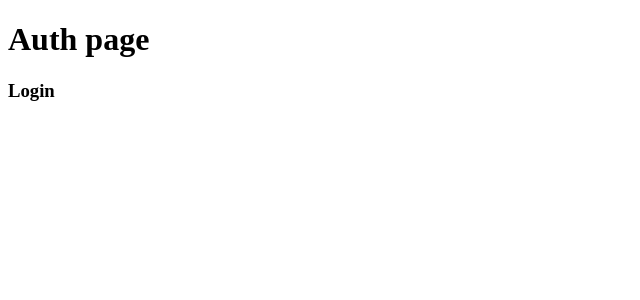
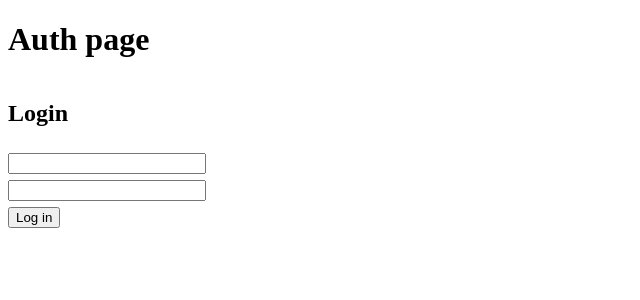
Before and after one commit to Julik2507/HelicopterProject, a SvelteKit app in the folder Our-Project/: page /auth in a window 1280 px wide. Shown: the top 300 px of the page, without its empty margins (0-640 px from the left). Built offline with nearby package versions, Linux system fonts and the light colour scheme.

Commit message:
Created layout

```diff
--- a/Our-Project/src/components/auth_panels/auth_login.svelte
+++ b/Our-Project/src/components/auth_panels/auth_login.svelte
@@ -1 +1,26 @@
-<h3>Login</h3>
+<script>
+    let input_email = "";
+    let input_password = "";
+</script>
+
+<div class="login_panel">
+    <h2>Login</h2>
+    <input class="input_text" type="text" name="email" bind:value={input_email}/>
+    <input class="input_text" type="password" name="password" bind:value={input_password}/>
+    <button class="input_btn">Log in</button>
+</div>
+
+<style>
+    .login_panel {
+        display: flex;
+        flex-direction: column;
+        width: 50%;
+        gap: 6px;
+    }
+    .input_text {
+        width: 30%;
+    }
+    .input_btn {
+        width: fit-content;
+    }
+</style>
```
